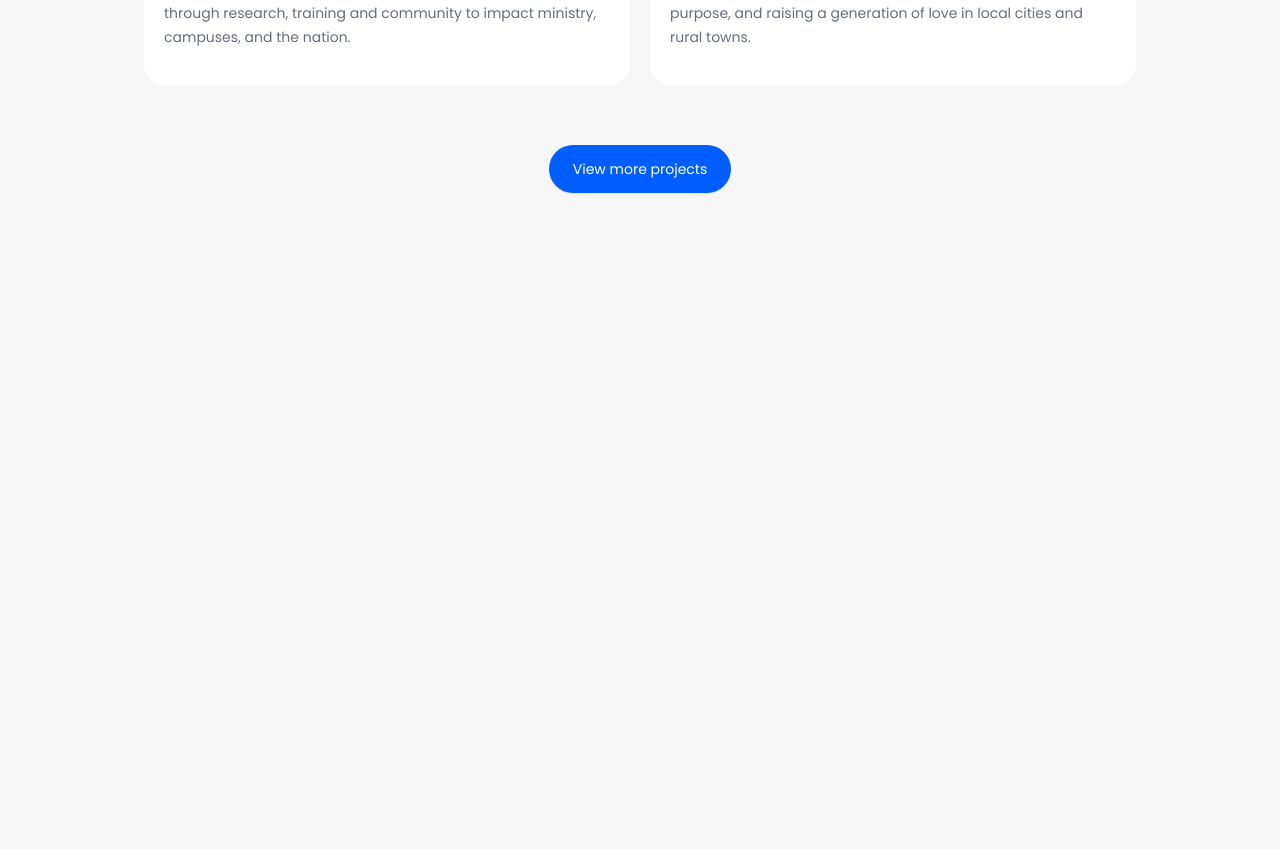
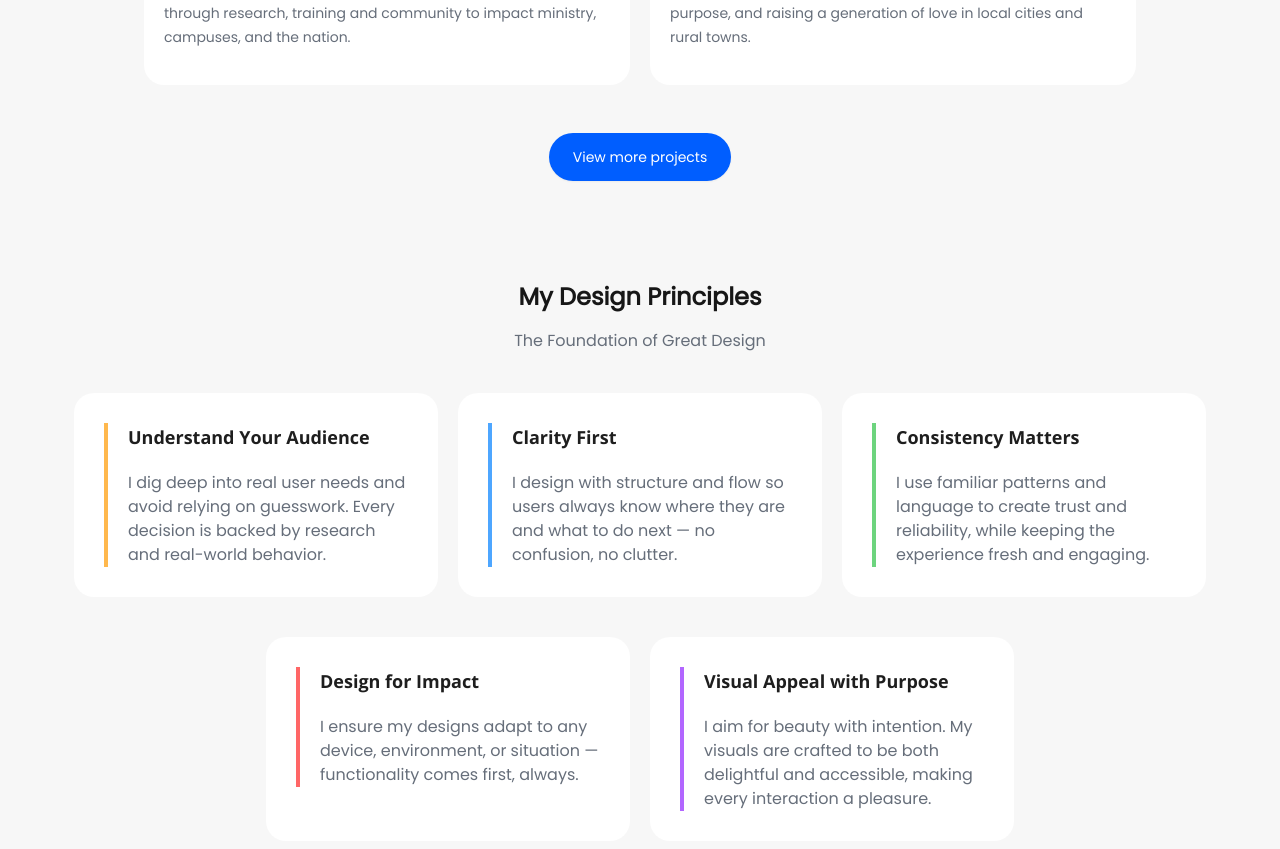
Before and after one commit to chapter-codes/kash-labs, a Next.js app: page / in a window 1280 px wide. Shown: the part 2463-3312 px from the top of the page. Before the commit the page ends 2696 px from the top, so only its background shows below. Built offline with nearby package versions, Linux system fonts and the light colour scheme.

Commit message:
added 'my design principles'  section

```diff
--- a/app/globals.css
+++ b/app/globals.css
@@ -156,6 +156,7 @@
 
   /* fonts */
   --font-poppins: var(--font-poppins);
+  --font-open-sans: var(--font-open-sans);
   --font-clash-display: var(--font-clash-display), sans-serif;
   --spacing-header-height:var(--header-height)
 ;
--- a/app/layout.tsx
+++ b/app/layout.tsx
@@ -1,5 +1,5 @@
 import type { Metadata } from "next";
-import { Poppins } from "next/font/google";
+import { Poppins, Open_Sans } from "next/font/google";
 // import localFont from "next/font/local";
 import localFont from "next/font/local";
 import "./globals.css";
@@ -9,7 +9,13 @@ import Header from "@/components/home/server/Header";
 const poppins = Poppins({
   variable: "--font-poppins",
   subsets: ["latin"],
-  weight: ["400", ], // Add the desired font weights as needed
+  weight: ["400"], // Add the desired font weights as needed
+});
+
+const openSans = Open_Sans({
+  variable: "--font-open-sans",
+  subsets: ["latin"],
+  weight: ["700"], // Add the desired font weights as needed
 });
 
 const ClashDisplay = localFont({
@@ -36,7 +42,7 @@ export default function RootLayout({
   return (
     <html lang="en"className=''>
       <body
-        className={`${poppins.variable} ${ClashDisplay.variable }  antialiased bg-background font-poppins`}
+        className={`${poppins.variable} ${ClashDisplay.variable } ${openSans.variable} antialiased bg-background font-poppins`}
       >
         <Header />
         {children}
--- a/app/page.tsx
+++ b/app/page.tsx
@@ -1,4 +1,5 @@
 import Hero from "@/components/home/server/Hero";
+import MyDesignPrinciples from "@/components/home/server/MyDesignPrinciples";
 import MyPortfolio from "@/components/home/server/MyPortfolio";
 import MySkills from "@/components/home/server/MySkills";
 
@@ -8,6 +9,7 @@ export default function Portfolio() {
       <Hero />
       <MySkills />
       <MyPortfolio />
+      <MyDesignPrinciples />
     </>
   );
 }
--- a/components/home/client/Projects.tsx
+++ b/components/home/client/Projects.tsx
@@ -93,7 +93,7 @@ export default function Projects({ projects }: ProjectsProps) {
         ))}
       </section>
 
-      <section className="flex justify-center mt-15">
+      <section className="flex justify-center mt-12">
         <Button asChild className="max-w-fit ">
           <Link href={"/portfolio"}>View more projects</Link>
         </Button>
--- /dev/null
+++ b/components/home/server/MyDesignPrinciples.tsx
@@ -0,0 +1,32 @@
+import Section from "@/components/common/Section";
+import { designPrinciples } from "@/lib/server/home";
+
+export default function MyDesignPrinciples() {
+  return (
+    <section className="pb-15">
+      <Section
+        title="My Design Principles"
+        description="The Foundation of Great Design"
+        style="w-full flex flex-col items-center mt-25!"
+      />
+
+      <div className="flex gap-x-5 gap-y-10  flex-wrap justify-center max-w-9/10 mx-auto">
+        {designPrinciples.map((principle) => (
+          <div className="p-7.5 bg-card-bg  min-w-fit rounded-[20px]">
+            <div
+              className="border-l-4"
+              style={{ borderColor: principle.color }}
+            >
+              <h3 className="text-lg font-bold font-open-sans pl-5">
+                {principle.title}
+              </h3>
+              <p className="text-secondary-foreground mt-5 pl-5 max-w-[300px]">
+                {principle.description}
+              </p>
+            </div>
+          </div>
+        ))}
+      </div>
+    </section>
+  );
+}
--- a/lib/server/home.ts
+++ b/lib/server/home.ts
@@ -36,30 +36,30 @@ export const designPrinciples = [
     title: "Understand Your Audience",
     description:
       "I dig deep into real user needs and avoid relying on guesswork. Every decision is backed by research and real-world behavior.",
-    color: "yellow",
+    color: "#FFB84D",
   },
   {
     title: "Clarity First",
     description:
       "I design with structure and flow so users always know where they are and what to do next — no confusion, no clutter.",
-    color: "blue",
+    color: "#4DA6FF",
   },
   {
     title: "Consistency Matters",
     description:
       "I use familiar patterns and language to create trust and reliability, while keeping the experience fresh and engaging.",
-    color: "green",
+    color: "#6DD47E",
   },
   {
     title: "Design for Impact",
     description:
       "I ensure my designs adapt to any device, environment, or situation — functionality comes first, always.",
-    color: "red",
+    color: "#FF6666",
   },
   {
     title: "Visual Appeal with Purpose",
     description:
       "I aim for beauty with intention. My visuals are crafted to be both delightful and accessible, making every interaction a pleasure.",
-    color: "purple",
+    color: "#B266FF",
   },
 ];
```
